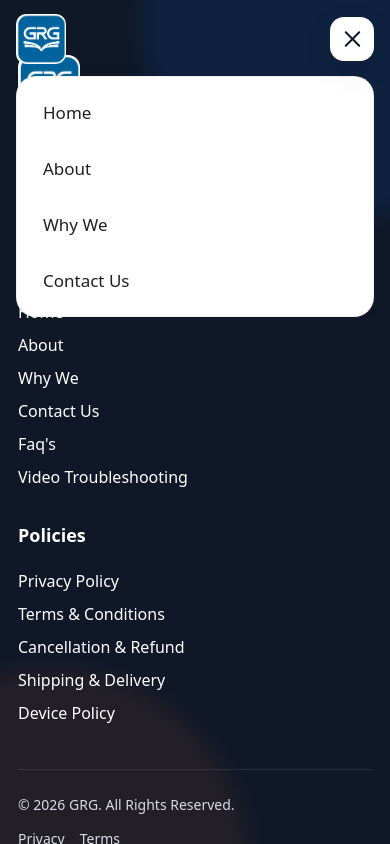
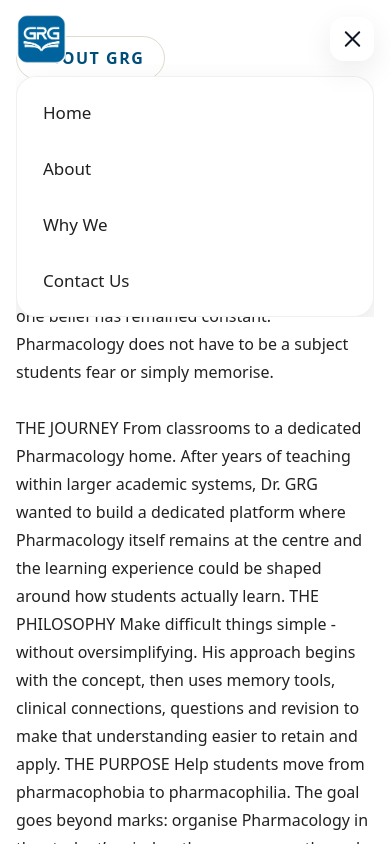
Before and after one commit to VikasChauhanBD/pharma, a React (Vite) app: page /about in a window 390 px wide. Both pictures are taken after a click on the button "Open menu". Shown: the top 844 px of the page. Built offline with nearby package versions, Linux system fonts and the light colour scheme.

Commit message:
about page added

```diff
--- a/src/App.jsx
+++ b/src/App.jsx
@@ -1,40 +1,33 @@
-import { useEffect, useState } from "react";
 import "./App.css";
 import { BrowserRouter, Routes, Route } from "react-router-dom";
-
 import Navbar from "./components/comman/navbar/Navbar";
 import Footer from "./components/comman/footer/Footer";
-
 import HeroPage from "./pages/HeroPage";
 import FaqsPage from "./pages/FaqsPage";
 import VideoTroubleshootingPage from "./pages/VideoTroubleshootingPage";
-
+import AboutPage from "./pages/AboutPage";
 import PrivacyPolicyPage from "./pages/PrivacyPolicyPage";
 import TermsAndConditions from "./pages/TermsAndConditionsPage";
 import CancellationPolicyPage from "./pages/CancellationPolicyPage";
 import DevicePolicyPage from "./pages/DevicePolicyPage";
 import FairUsagePolicyPage from "./pages/FairUsagePolicyPage";
 import ShippingAndDeliveryPolicyPage from "./pages/ShippingAndDeliveryPolicyPage";
-
 import ScrollToTop from "./hooks/ScrollToTop";
-
 function App() {
   return (
     <>
       <BrowserRouter>
         <Navbar />
         <ScrollToTop />
-
         <Routes>
           <Route path="/" element={<HeroPage />} />
+          <Route path="/about" element={<AboutPage />} />
           <Route path="/faqs" element={<FaqsPage />} />
           <Route
             path="/troubleshooting"
             element={<VideoTroubleshootingPage />}
           />
-
           {/* ----------- Policy Pages ---------------- */}
-
           <Route path="/fair-usage-policy" element={<FairUsagePolicyPage />} />
           <Route path="/privacy-policy" element={<PrivacyPolicyPage />} />
           <Route path="/terms" element={<TermsAndConditions />} />
@@ -48,11 +41,9 @@ function App() {
             element={<ShippingAndDeliveryPolicyPage />}
           />
         </Routes>
-
         <Footer />
       </BrowserRouter>
     </>
   );
 }
-
 export default App;
--- /dev/null
+++ b/src/components/about/IntroSection.css
@@ -0,0 +1,127 @@
+.pg-intro-section {
+  box-sizing: border-box;
+  width: 100%;
+  padding: 40px 20px;
+  background: #ffffff;
+}
+.pg-intro-layout {
+  display: grid;
+  grid-template-columns: minmax(0, 1.2fr) minmax(0, 1.1fr);
+  align-items: start;
+  gap: clamp(32px, 5vw, 80px);
+  width: 80%;
+  margin: 0 auto;
+}
+.pg-intro-content {
+  min-width: 0;
+  text-align: left;
+}
+.pg-intro-tag {
+  display: inline-block;
+  padding: 10px 20px;
+  border: 1px solid #e1dace;
+  border-radius: 50px;
+  color: #004d7a;
+  font-size: 16px;
+  font-weight: 600;
+  letter-spacing: 1.5px;
+}
+.pg-intro-heading {
+  margin: 24px 0 20px;
+  color: #004d7a;
+  font-size: clamp(28px, 3vw, 42px);
+  font-weight: 700;
+  line-height: 1.25;
+  text-wrap: balance;
+}
+.pg-intro-para {
+  margin: 0;
+  color: #222222;
+  font-size: 17px;
+  line-height: 1.75;
+}
+.pg-intro-image {
+  min-width: 0;
+  margin-top: 48px;
+  overflow: hidden;
+}
+.pg-intro-image img {
+  display: block;
+  width: 100%;
+  height: auto;
+  object-fit: contain;
+  object-position: center center;
+}
+.pg-intro-cta {
+  display: inline-block;
+  margin-top: 28px;
+  padding: 12px 24px;
+  border: 2px solid #ff9b6b;
+  border-radius: 50px;
+  background: #ff9b6b;
+  color: #004d7a;
+  font-size: 17px;
+  font-weight: 600;
+  line-height: 1.4;
+  text-decoration: none;
+}
+.pg-intro-cta:hover {
+  background: transparent;
+}
+.pg-intro-cta:focus-visible {
+  outline: 2px solid #004d7a;
+  outline-offset: 4px;
+}
+@media (min-width: 961px) {
+  .neet-pg-home .pg-intro-layout {
+    grid-template-columns: minmax(0, 1.2fr) minmax(0, 1.1fr);
+    gap: clamp(20px, 2vw, 32px);
+  }
+  .neet-pg-home .pg-intro-image {
+    margin-top: 0;
+    width: 85%;
+    justify-self: end;
+    align-self: center;
+  }
+}
+@media (max-width: 960px) {
+  .neet-pg-home .pg-intro-image {
+    max-width: 720px;
+  }
+}
+@media (max-width: 1300px) {
+  .pg-intro-layout {
+    width: 100%;
+  }
+}
+@media (max-width: 960px) {
+  .pg-intro-layout {
+    grid-template-columns: 1fr;
+    gap: 32px;
+  }
+  .pg-intro-image {
+    box-sizing: border-box;
+    width: 100%;
+    max-width: 480px;
+    margin: 0 auto;
+  }
+}
+@media (max-width: 600px) {
+  .pg-intro-section {
+    padding: 36px 20px;
+  }
+  .pg-intro-heading {
+    margin-top: 20px;
+  }
+  .pg-intro-para {
+    font-size: 16px;
+  }
+}
+@media (max-width: 500px) {
+  .pg-intro-section {
+    padding-inline: 16px;
+  }
+  .pg-intro-cta {
+    font-size: 13px;
+  }
+}
--- /dev/null
+++ b/src/components/about/IntroSection.jsx
@@ -0,0 +1,54 @@
+import { NavLink } from "react-router-dom";
+import introImage from "../../assets/images/grg-intro.png";
+import "./IntroSection.css";
+function IntroSection({ showCta = true, showFullContent = false }) {
+  return (
+    <section className="pg-intro-section" aria-label="About Dr. GRG">
+      <div className="pg-intro-layout">
+        <div className="pg-intro-content">
+          <span className="pg-intro-tag">ABOUT GRG</span>
+          <h2 className="pg-intro-heading">
+            The Teacher Behind Pharmacology by Dr. GRG
+          </h2>
+          <p className="pg-intro-para">
+            For more than two decades, Dr. Gobind Rai Garg has taught
+            Pharmacology in classrooms, through books, on digital platforms and
+            in large revision programmes. Across those years, one belief has
+            remained constant: Pharmacology does not have to be a subject
+            students fear or simply memorise.
+            <br />
+            <br />
+            THE JOURNEY From classrooms to a dedicated Pharmacology home. After
+            years of teaching within larger academic systems, Dr. GRG wanted to
+            build a dedicated platform where Pharmacology itself remains at the
+            centre and the learning experience could be shaped around how
+            students actually learn.
+            {showFullContent && (
+              <>
+                {" "}
+                THE PHILOSOPHY Make difficult things simple - without
+                oversimplifying. His approach begins with the concept, then uses
+                memory tools, clinical connections, questions and revision to
+                make that understanding easier to retain and apply. THE PURPOSE
+                Help students move from pharmacophobia to pharmacophilia. The
+                goal goes beyond marks: organise Pharmacology in the student’s
+                mind so they can reason through unfamiliar questions and revise
+                efficiently. “I would like the student to be able to say:
+                ‘Pharmacology finally makes sense to me.’” - Dr. Gobind Rai Garg
+              </>
+            )}
+          </p>
+          {showCta && (
+            <NavLink to="/about" className="pg-intro-cta">
+              Read About Dr. GRG
+            </NavLink>
+          )}
+        </div>
+        <div className="pg-intro-image">
+          <img src={introImage} alt="Dr. Gobind Rai Garg" loading="lazy" />
+        </div>
+      </div>
+    </section>
+  );
+}
+export default IntroSection;
--- a/src/components/comman/footer/Footer.jsx
+++ b/src/components/comman/footer/Footer.jsx
@@ -42,7 +42,7 @@ function Footer() {
           <div className="footer-column footer-animate">
             <h3>Explore</h3>
             <a href="/">Home</a>
-            <a href="#about">About</a>
+            <Link to="/about">About</Link>
             <a href="#why-we">Why We</a>
             <a href="#contact">Contact Us</a>
             <a href="/faqs">Faq's</a>
--- a/src/components/comman/navbar/Navbar.jsx
+++ b/src/components/comman/navbar/Navbar.jsx
@@ -1,4 +1,5 @@
 import React, { useEffect, useRef, useState } from "react";
+import { Link } from "react-router-dom";
 import "./Navbar.css";
 import Logo from "../../../assets/images/grg.jpeg";
 import gsap from "gsap";
@@ -117,7 +118,7 @@ function Navbar() {
         {/* Desktop Menu */}
         <div className="navbar-content navbar-desktop" ref={desktopMenuRef}>
           <a href="/">Home</a>
-          <a href="#about">About</a>
+          <Link to="/about">About</Link>
           <a href="#why-we">Why We</a>
           <a href="#contact">Contact Us</a>
         </div>
@@ -145,9 +146,9 @@ function Navbar() {
           </div>
 
           <div ref={(el) => (menuItemsRef.current[1] = el)}>
-            <a href="#about" onClick={closeMenu}>
+            <Link to="/about" onClick={closeMenu}>
               About
-            </a>
+            </Link>
           </div>
 
           <div ref={(el) => (menuItemsRef.current[2] = el)}>
--- /dev/null
+++ b/src/pages/AboutPage.jsx
@@ -0,0 +1,10 @@
+import React from "react";
+import IntroSection from "../components/about/IntroSection.jsx";
+function AboutPage() {
+  return (
+    <div className="about-page">
+      <IntroSection showCta={false} showFullContent />
+    </div>
+  );
+}
+export default AboutPage;
```
Also changed, not shown: 1 other file (tests, documents, lock files or other folders).
